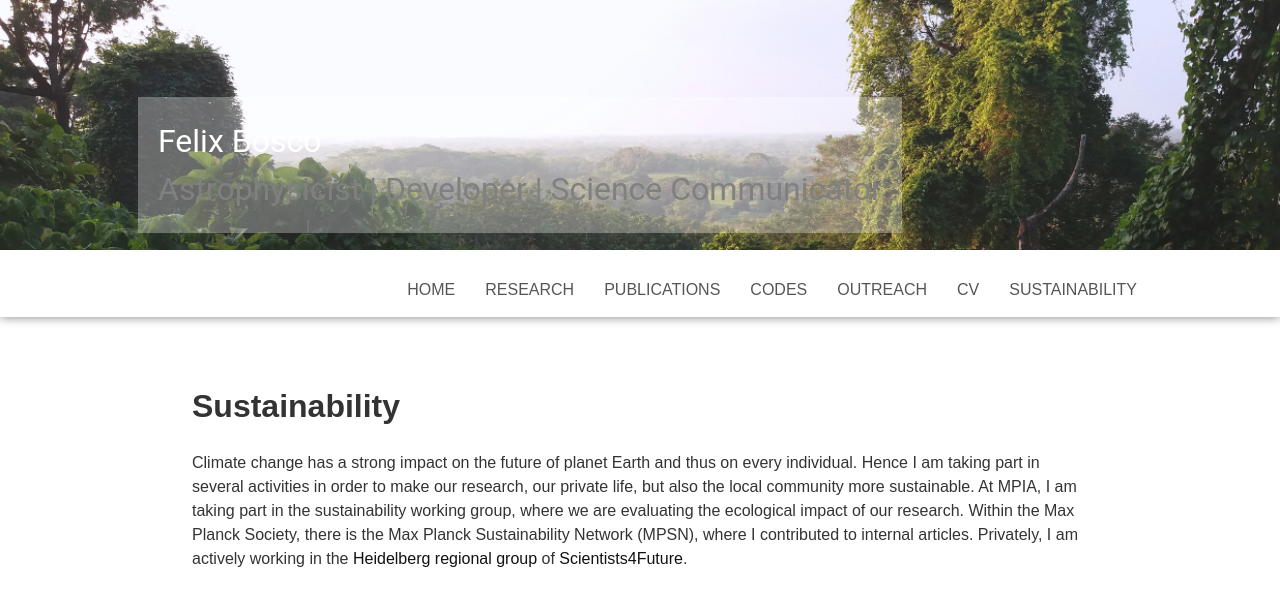
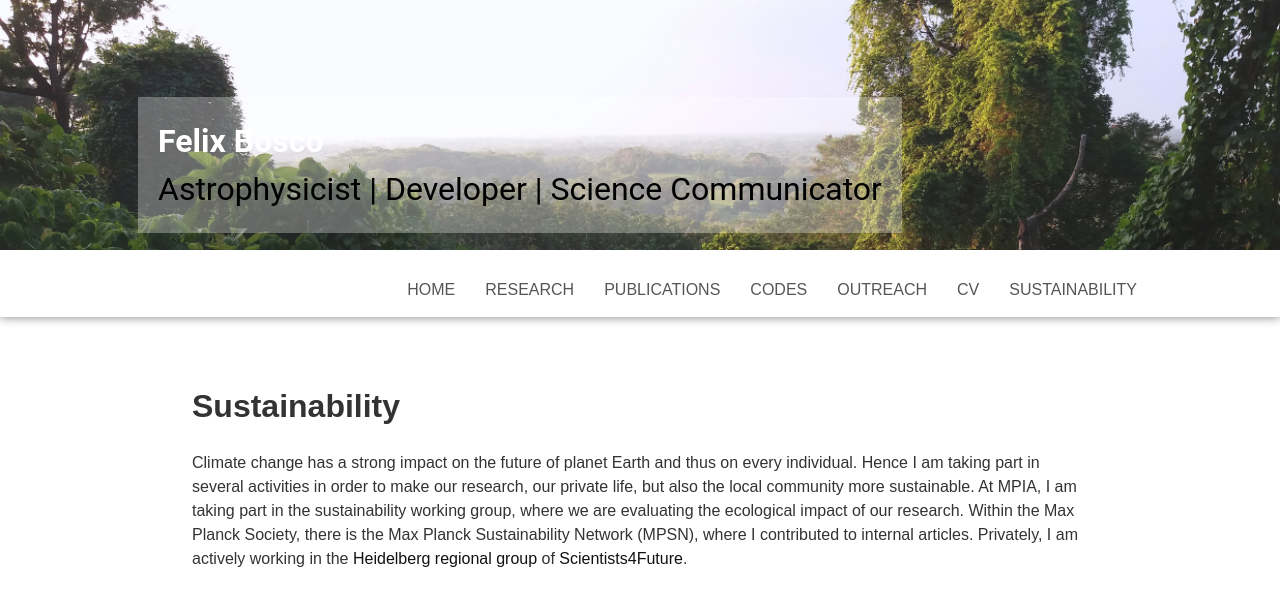
Before and after one commit to felixbosco/felixbosco.github.io, a Jekyll site: the page built from sustainability.html, in a window 1280 px wide. Shown: the top 606 px of the page. Built offline with Jekyll 4.4.1, drawn with Linux system fonts in a browser that asks for light colours.

Commit message:
Reformat header-banner title link

```diff
--- a/_includes/title.html
+++ b/_includes/title.html
@@ -1,4 +1,7 @@
-<div class="header-title">
+<div class="header-banner">
   <img src="{{ page.header-image }}" alt="">
-  <a href="{{ site.url }}">Felix Bosco <br> <span style="color:grey;font-size:20;">Astrophysicist | Developer | Science Communicator</span></a>
+  <a class="header-title" href="{{ site.url }}">
+    <b>Felix Bosco</b> <br>
+    <font color="black">Astrophysicist | Developer | Science Communicator</font>
+  </a>
 </div>
--- a/assets/css/style.css
+++ b/assets/css/style.css
@@ -54,7 +54,7 @@ nav li a:hover {
   background-color: #555;
 }
 
-.header-title {
+.header-banner {
   -webkit-flex: 1;
   -ms-flex: 1;
   flex: 1;
@@ -66,17 +66,17 @@ nav li a:hover {
   font-family: Roboto, Arial;
   font-size: 24pt;
 }
-.header-title img {
+.header-banner img {
   width: 100%;
   max-height: 250px;
   opacity: 1.0;
   object-fit: cover;
   transition: 0.3s;
 }
-.header-title img:hover {
+.header-banner img:hover {
   opacity: 0.9;
 }
-.header-title a {
+.header-title {
   margin-left: 10%;
   margin-bottom: 20px;
   padding: 20px;
@@ -84,6 +84,7 @@ nav li a:hover {
   bottom: 10px;
   left: 10px;
   text-decoration: none;
+  font-size: 20;
   color: white;
   background-color: rgba(255, 255, 255, 0.3)
 }
@@ -117,7 +118,7 @@ main h2 {
     padding: 0 25px;
   }
 
-  .header-title a {
+  .header-banner a {
     padding: 0 25px;
   }
 
```
